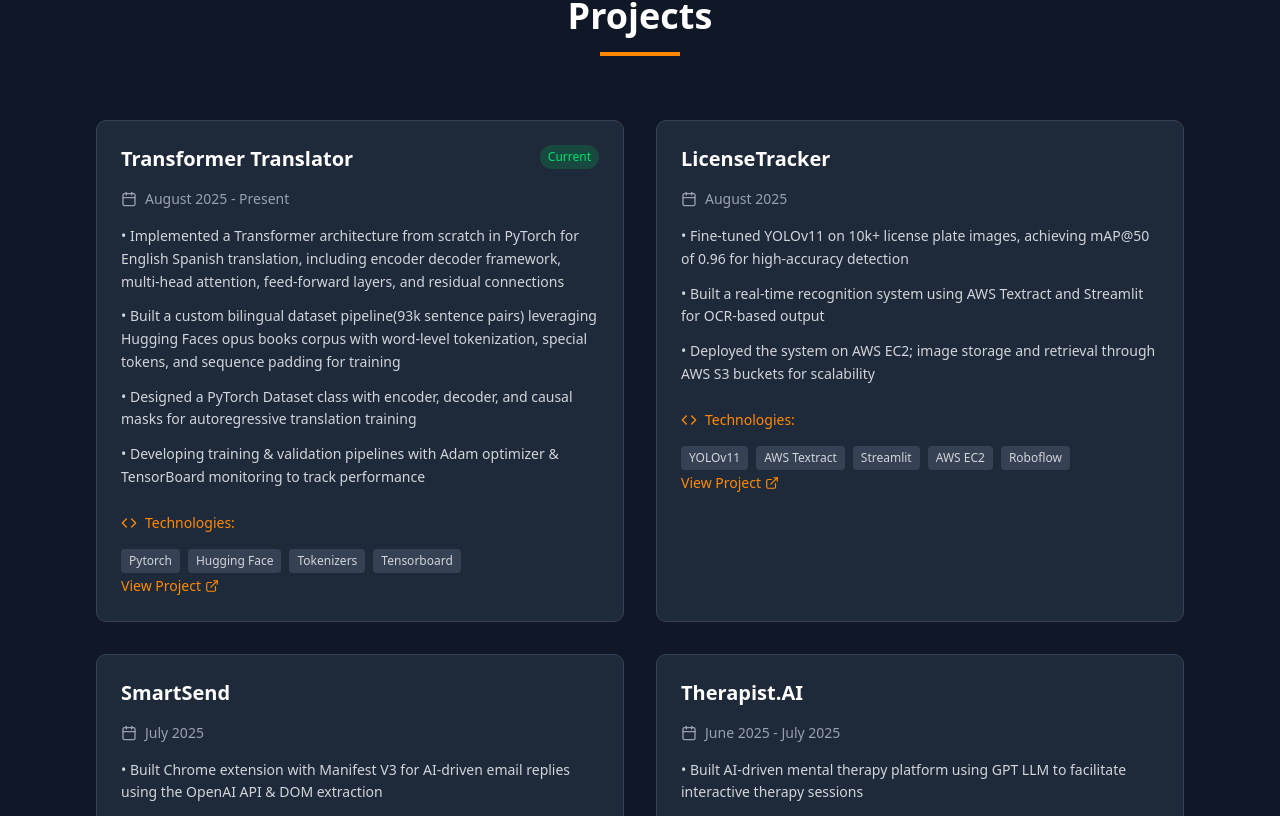
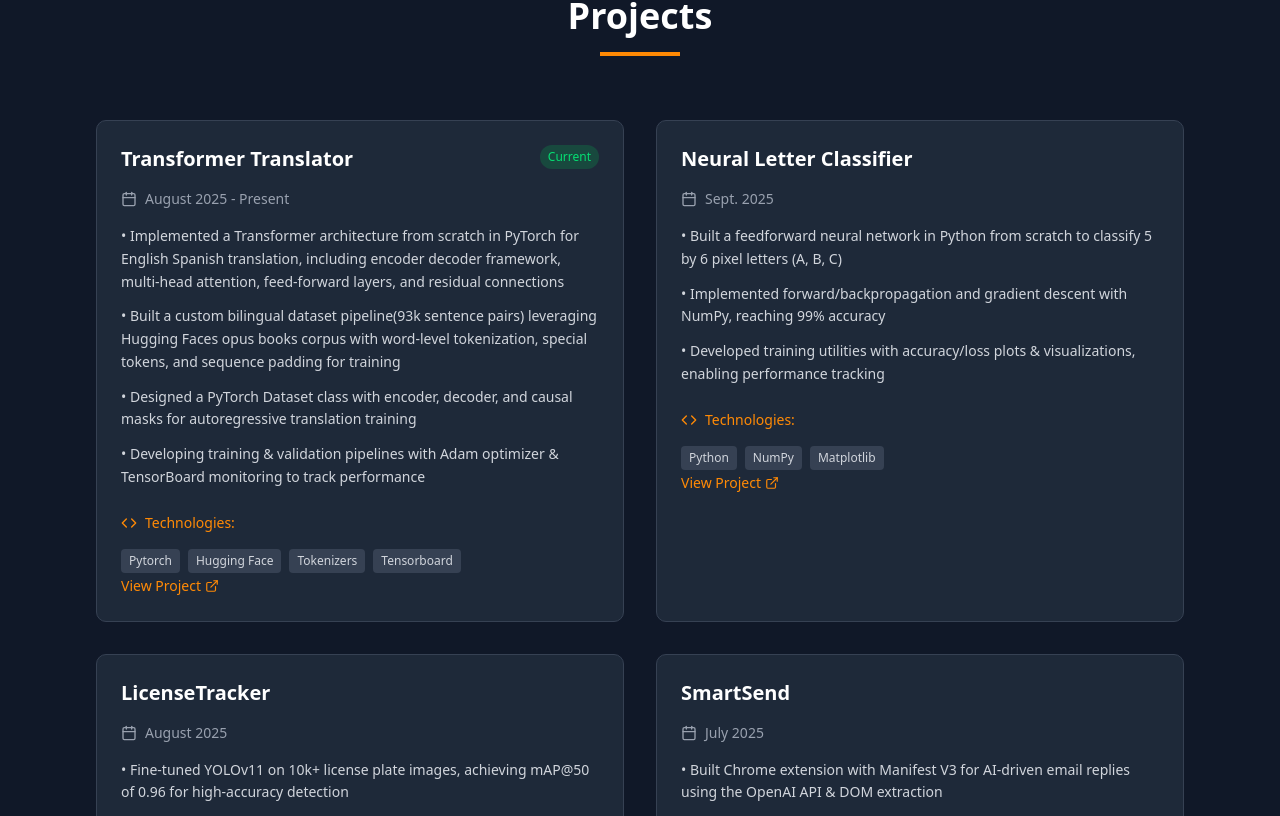
Before and after one commit to akashdanda/PersonalWebsite, a Next.js app: page / in a window 1280 px wide. Shown: the part 1644-2460 px from the top of the page. Built offline with nearby package versions, Linux system fonts and the light colour scheme.

Commit message:
new project

```diff
--- a/data/projects.ts
+++ b/data/projects.ts
@@ -20,6 +20,17 @@
       "Developing training & validation pipelines with Adam optimizer & TensorBoard monitoring to track performance"
     ],
     link: "https://github.com/akashdanda/Transformer"
+  },
+  {
+    title: "Neural Letter Classifier",
+    technologies: ["Python", "NumPy", "Matplotlib"],
+    duration: "Sept. 2025",
+    description: [
+      "Built a feedforward neural network in Python from scratch to classify 5 by 6 pixel letters (A, B, C)",
+      "Implemented forward/backpropagation and gradient descent with NumPy, reaching 99% accuracy",
+      "Developed training utilities with accuracy/loss plots & visualizations, enabling performance tracking",
+    ],
+    link: "https://github.com/akashdanda/neural_network"
   },
     {
     title: "LicenseTracker",
```
